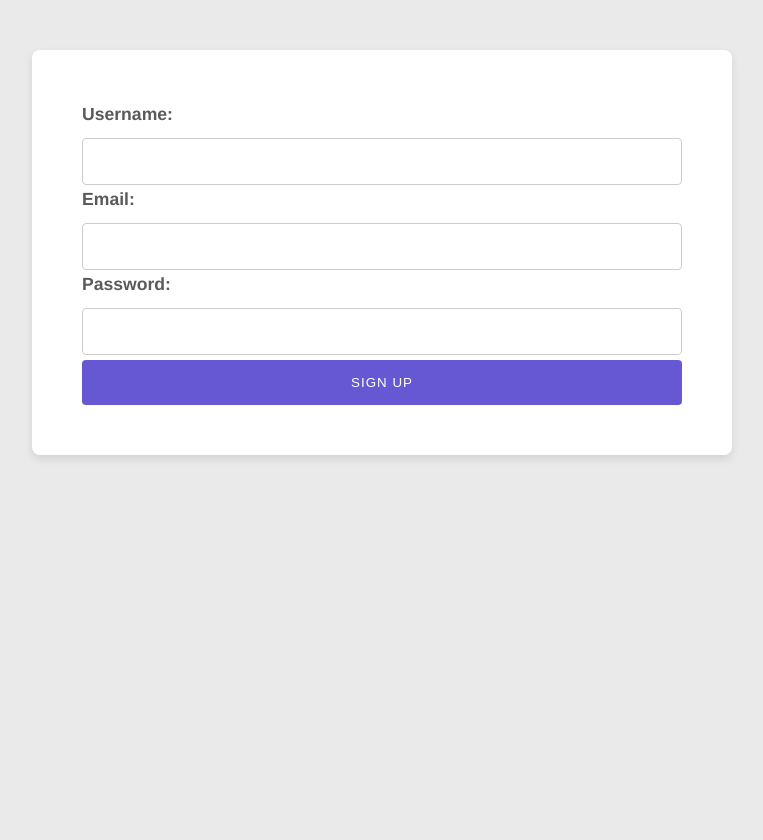
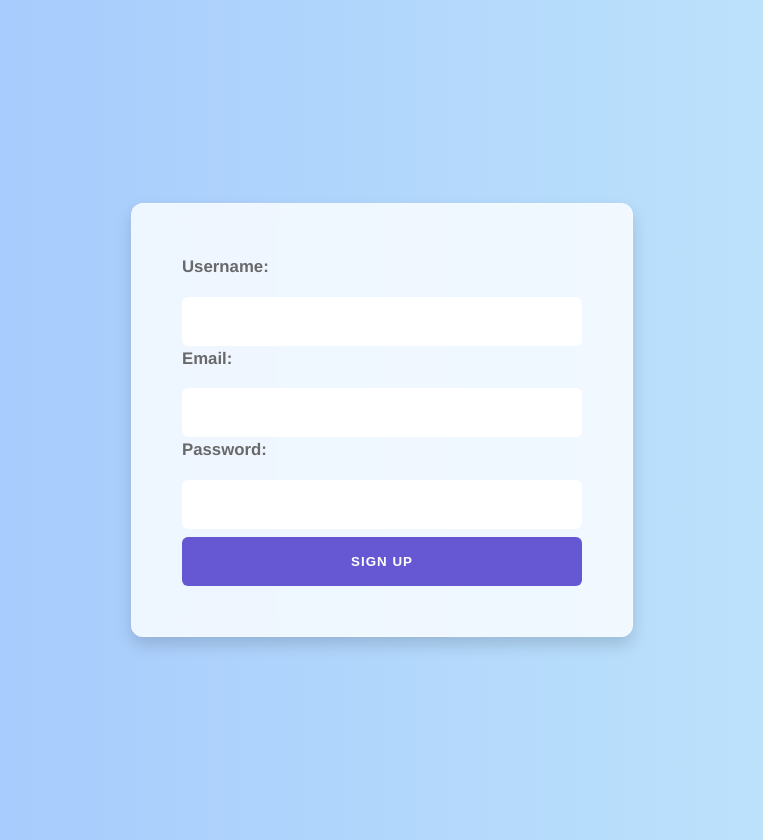
Before and after one commit to jessi0000/ITMD362_project1, a plain HTML site: page index.html in a window 1280 px wide. Shown: the whole page, without its empty margins (258-1021 px from the left). Before the commit the page ends 800 px from the top, so only its background shows below. Drawn offline with Linux system fonts and the light colour scheme.

Commit message:
ITMD362_project1

```diff
--- a/styles.css
+++ b/styles.css
@@ -1,58 +1,71 @@
 /* Basic and Enhanced Styling */
 body {
     font-family: 'Helvetica Neue', Arial, sans-serif;
-    background-color: #f4f4f9; /* Light gray background */
+    background-image: linear-gradient(to right, #a1c4fd, #c2e9fb); /* Gradient background for the body */
     color: #333; /* Dark gray text for better readability */
     line-height: 1.6;
-    margin: 20px;
+    margin: 0; /* Full body coverage with no margins */
+    padding: 20px;
+    display: flex;
+    justify-content: center;
+    align-items: center; /* Centers the form vertically and horizontally */
+    min-height: 100vh; /* Minimum height to full viewport height */
 }
 
 main {
-    box-shadow: 0 4px 8px rgba(0,0,0,0.1); /* Subtle shadow for the form container */
-    background: white; /* White background for the form */
-    border-radius: 8px; /* Rounded corners for modern look */
-    width: 90%;
-    max-width: 600px;
-    margin: 0 auto;
-    padding: 20px;
-    overflow: hidden; /* Ensures no content spills out */
+    box-shadow: 0 8px 16px rgba(0,0,0,0.15); /* Enhanced shadow for more depth */
+    background: rgba(255, 255, 255, 0.8); /* Semi-transparent white background for the form */
+    border-radius: 12px; /* Increased border-radius for a softer look */
+    width: 100%;
+    max-width: 400px; /* Optimized width for all devices */
+    padding: 30px;
+    border: 1px solid rgba(255,255,255,0.3); /* Subtle white border */
+    backdrop-filter: blur(10px); /* Adding blur effect behind the form */
+    transition: transform 0.3s ease-in-out; /* Smooth transform effect for hover */
+}
+
+main:hover {
+    transform: scale(1.02); /* Slight scale on hover for an interactive feel */
 }
 
 label {
     display: block;
     font-weight: bold;
-    margin-bottom: 5px;
-    color: #5a5a5a; /* Slightly darker color for labels for emphasis */
+    margin-bottom: 8px;
+    color: #5a5a5a;
+    font-size: 0.95em;
+    opacity: 0.9;
 }
 
 input, button {
     width: 100%;
-    padding: 10px;
-    margin-top: 5px;
-    box-sizing: border-box; /* Includes padding and border in element's width/height */
-    border-radius: 4px; /* Slightly rounded borders for inputs and button */
-    border: 1px solid #ccc; /* Subtle border for inputs */
+    padding: 12px;
+    margin-top: 8px;
+    box-sizing: border-box;
+    border-radius: 6px;
+    border: 2px solid transparent;
+    background: #ffffff; /* White background for inputs for better readability */
+    transition: all 0.3s ease-in-out; /* Transition for interactive elements */
 }
 
 input:focus {
-    outline: none; /* Removes default focus outline */
-    border-color: #6658d3; /* Highlight color when input is focused */
-    box-shadow: 0 0 0 2px rgba(102,88,211,0.2); /* Soft glow effect */
+    outline: none;
+    border-color: #6658d3;
+    box-shadow: 0 0 8px rgba(102,88,211,0.5);
 }
 
 button {
-    background-color: #6658d3; /* Consistent brand color for primary actions */
-    text-transform: uppercase; /* Makes the button text uppercase */
-    letter-spacing: 1px; /* Spacing between letters for better readability */
+    background-color: #6658d3;
+    text-transform: uppercase;
+    letter-spacing: 1px;
     color: white;
-    border: none;
-    cursor: pointer;
-    transition: background-color 0.3s; /* Smooth transition for hover effect */
+    font-weight: bold;
+    transition: background-color 0.3s, transform 0.2s ease-in-out;
 }
 
 button:hover, button:focus {
-    background-color: #5848c2; /* Darker purple on hover for interaction feedback */
-    outline: none; /* Ensures no outline on focus for cleaner look */
+    background-color: #5848c2;
+    transform: translateY(-2px); /* Lift effect on hover for the button */
 }
 
 /* Responsive Design Adjustments */
@@ -68,17 +81,13 @@ button:hover, button:focus {
 }
 
 @media only screen and (min-width: 1024px) {
-    body {
-        background-color: #eaeaea; /* Slightly darker background on desktops for contrast */
-    }
-
     main {
         width: 50%; /* Center more on larger screens */
-        margin-top: 50px; /* More vertical space on desktop */
+        margin-top: 0; /* Remove top margin for centered layout */
         padding: 50px; /* More generous padding for aesthetics */
     }
 
     label {
-        font-size: 1.1em; /* Larger font size for desktop readability */
+        font-size: 1.05em; /* Larger font size for desktop readability */
     }
 }
```
